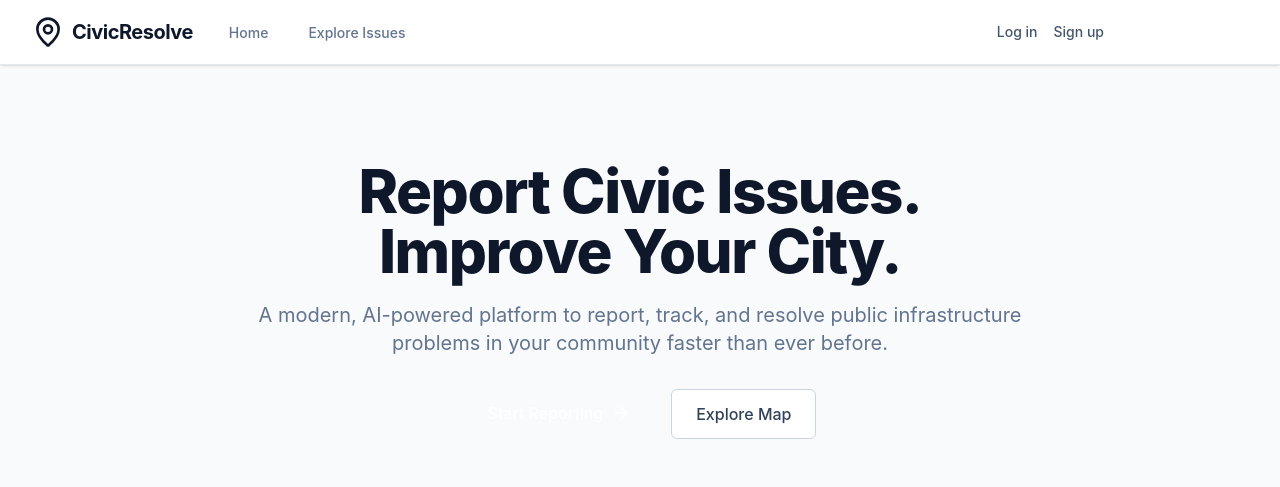
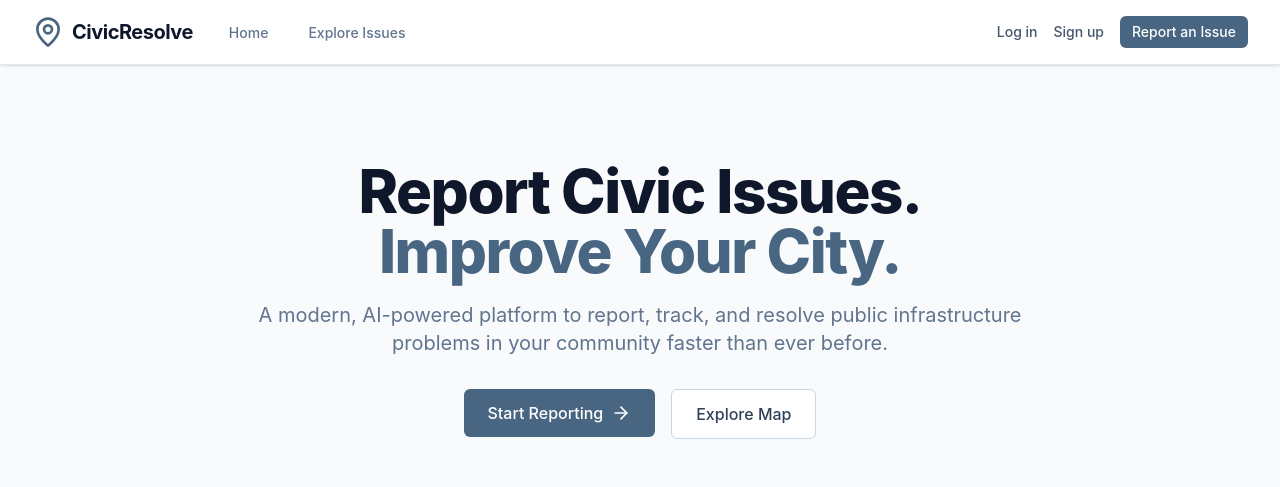
Before and after one commit to tech-eren/final, a React (Vite) app: page / in a window 1280 px wide. Shown: the top 487 px of the page. Built offline with nearby package versions, Linux system fonts and the light colour scheme; no server answers.

Commit message:
Fix: Migrate tailwind config to v4 syntax in index.css

```diff
--- a/src/index.css
+++ b/src/index.css
@@ -1,5 +1,28 @@
 @import 'tailwindcss';
 @import 'leaflet/dist/leaflet.css';
+
+@theme {
+  --color-primary-50: #f0f4f8;
+  --color-primary-100: #d9e2ec;
+  --color-primary-200: #bcccdc;
+  --color-primary-300: #9fb3c8;
+  --color-primary-400: #829ab1;
+  --color-primary-500: #627d98;
+  --color-primary-600: #486581;
+  --color-primary-700: #334e68;
+  --color-primary-800: #243b53;
+  --color-primary-900: #102a43;
+
+  --color-civic-blue: #1a56db;
+  --color-civic-dark: #1e3a8a;
+
+  --color-semantic-success: #10b981;
+  --color-semantic-warning: #f59e0b;
+  --color-semantic-error: #ef4444;
+  --color-semantic-info: #3b82f6;
+
+  --font-sans: Inter, Roboto, sans-serif;
+}
 
 @layer base {
   :root {
```
